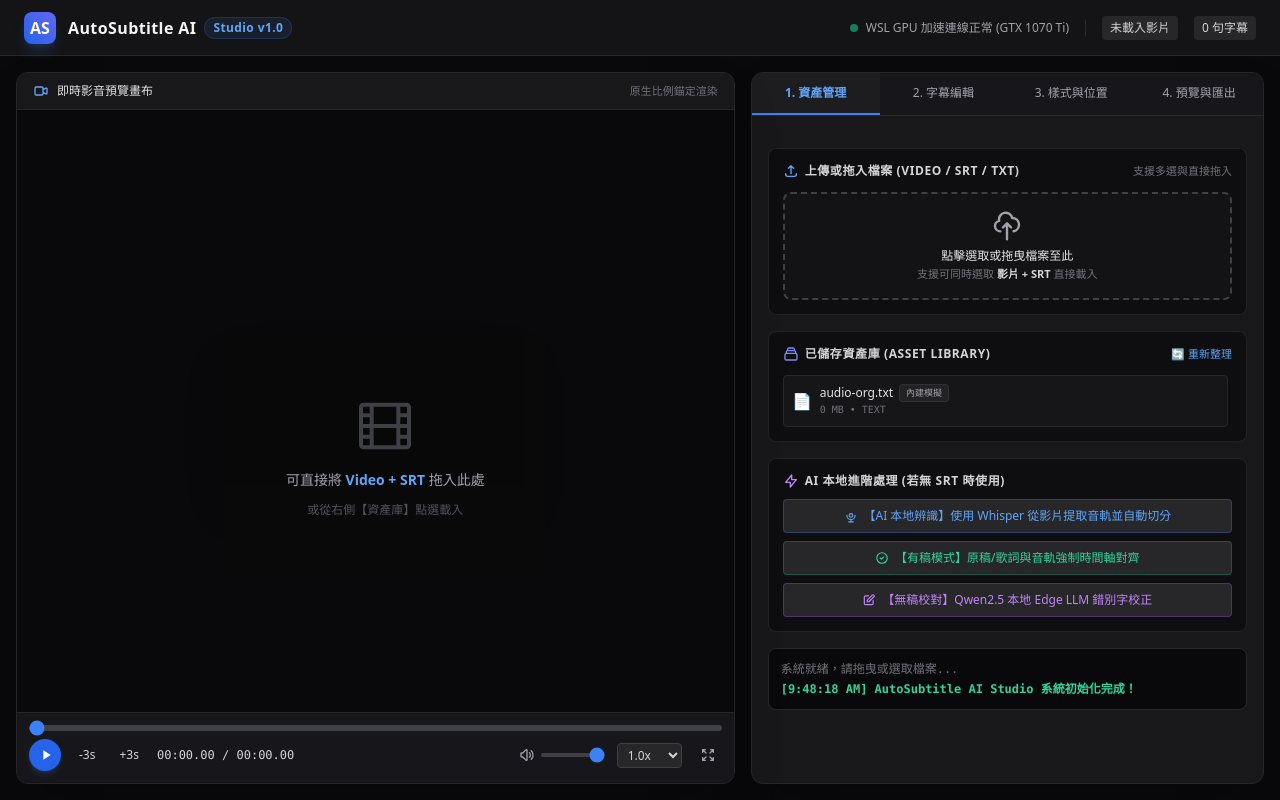
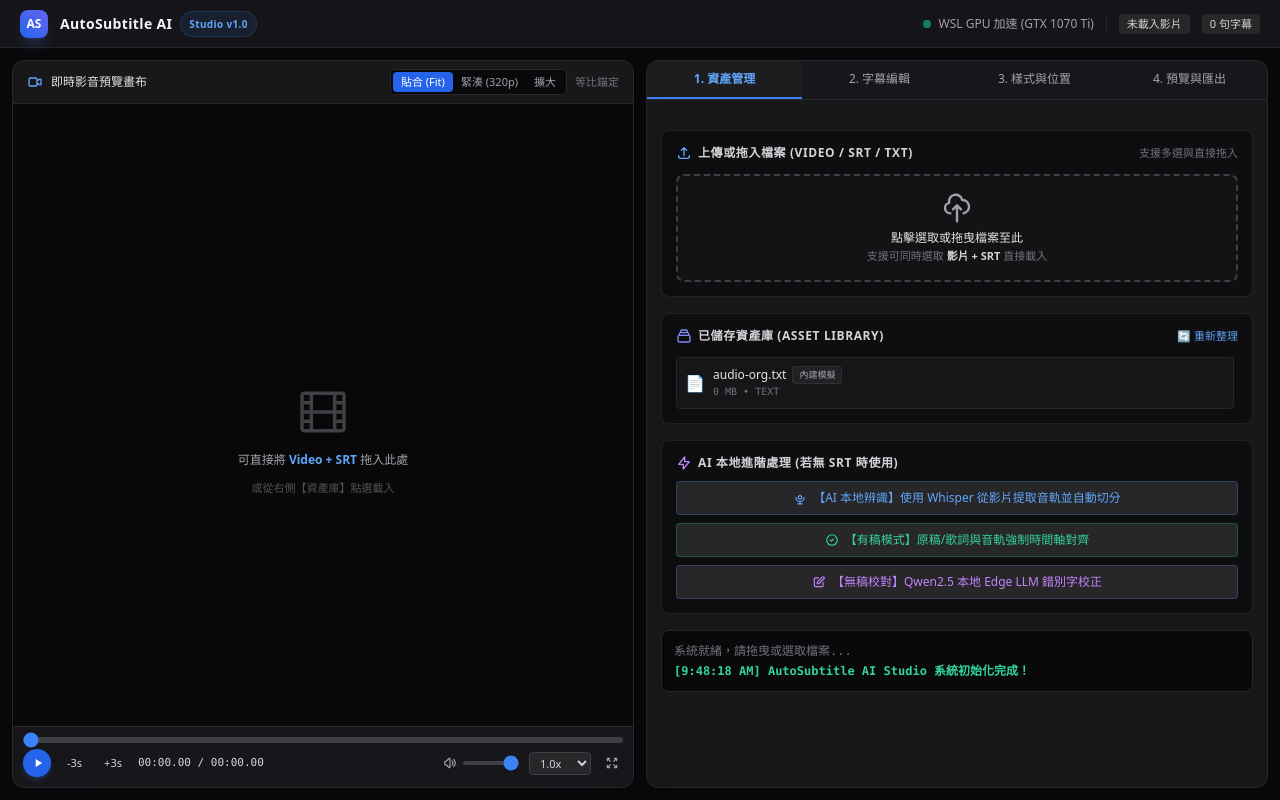
Before and after one commit to nicko1122/auto-subtitle, a FastAPI app: page / in a window 1280 px wide. Run offline with FastAPI, Linux system fonts and the light colour scheme; some libraries are stand-ins or nearby versions.

Commit message:
fix: optimize studio layout sizing with 50/50 balanced split, bounded viewport, and preview size controls

```diff
--- a/src/web/static/app.js
+++ b/src/web/static/app.js
@@ -43,6 +43,10 @@ const state = {
 // DOM 元素引用
 const el = {
   video: document.getElementById("main-video"),
+  videoStage: document.getElementById("video-stage"),
+  btnScaleFit: document.getElementById("btn-scale-fit"),
+  btnScaleCompact: document.getElementById("btn-scale-compact"),
+  btnScaleLarge: document.getElementById("btn-scale-large"),
   placeholder: document.getElementById("video-placeholder"),
   leftPanel: document.getElementById("left-video-panel"),
   dragDropOverlay: document.getElementById("drag-drop-overlay"),
@@ -200,11 +204,56 @@ function initPlayer() {
     el.videoResolutionPill.textContent = `${state.video.width}x${state.video.height}${ratioDesc}`;
     el.videoResolutionPill.classList.remove("hidden");
     el.placeholder.classList.add("hidden");
+
+    // 若為直式短影音（寬度小於 600px，如 448x768 等小解析度），自適應縮減預設字級與邊距，防止字體過大爆框
+    if (state.video.width < 600 && state.style.font_size > 26) {
+      state.style.font_size = 22;
+      el.sliderFontSize.value = 22;
+      el.valFontSize.textContent = "22px";
+      state.style.padding_left = 16;
+      state.style.padding_right = 16;
+      el.inputPadLeft.value = 16;
+      el.inputPadRight.value = 16;
+    }
+
     updateSummary();
 
     // 重新計算字型與座標縮放比，確保預覽與實體影片原樣 100% 貼合
     applySubtitleStyleToOverlay();
   });
+
+  // 畫面大小切換 (Fit, Compact, Large)
+  function setPreviewSize(mode) {
+    if (!el.btnScaleFit) return;
+    el.btnScaleFit.className = "px-2 py-0.5 rounded text-zinc-400 hover:text-white transition";
+    el.btnScaleCompact.className = "px-2 py-0.5 rounded text-zinc-400 hover:text-white transition";
+    el.btnScaleLarge.className = "px-2 py-0.5 rounded text-zinc-400 hover:text-white transition";
+
+    el.videoStage.classList.remove("max-h-full", "max-h-[300px]", "max-h-[560px]");
+    el.video.classList.remove("max-h-full", "max-h-[300px]", "max-h-[560px]");
+
+    if (mode === "compact") {
+      el.btnScaleCompact.className = "px-2 py-0.5 rounded bg-blue-600 text-white font-medium transition";
+      el.videoStage.classList.add("max-h-[300px]");
+      el.video.classList.add("max-h-[300px]");
+    } else if (mode === "large") {
+      el.btnScaleLarge.className = "px-2 py-0.5 rounded bg-blue-600 text-white font-medium transition";
+      el.videoStage.classList.add("max-h-[560px]");
+      el.video.classList.add("max-h-[560px]");
+    } else {
+      el.btnScaleFit.className = "px-2 py-0.5 rounded bg-blue-600 text-white font-medium transition";
+      el.videoStage.classList.add("max-h-full");
+      el.video.classList.add("max-h-full");
+    }
+
+    setTimeout(() => {
+      applySubtitleStyleToOverlay();
+    }, 50);
+  }
+
+  if (el.btnScaleFit) el.btnScaleFit.addEventListener("click", () => setPreviewSize("fit"));
+  if (el.btnScaleCompact) el.btnScaleCompact.addEventListener("click", () => setPreviewSize("compact"));
+  if (el.btnScaleLarge) el.btnScaleLarge.addEventListener("click", () => setPreviewSize("large"));
 
   // 監聽視窗或影片尺寸變更，即時維持等比錨定
   if (window.ResizeObserver) {
--- a/src/web/templates/index.html
+++ b/src/web/templates/index.html
@@ -37,68 +37,74 @@
     }
   </style>
 </head>
-<body class="bg-zinc-950 text-zinc-100 min-h-screen flex flex-col font-sans antialiased">
+<body class="bg-zinc-950 text-zinc-100 h-screen overflow-hidden flex flex-col font-sans antialiased">
 
   <!-- 頂部導航列 -->
-  <header class="h-14 border-b border-zinc-800 bg-zinc-900/80 backdrop-blur px-6 flex items-center justify-between sticky top-0 z-30">
+  <header class="h-12 border-b border-zinc-800 bg-zinc-900/90 backdrop-blur px-5 flex items-center justify-between shrink-0 z-30">
     <div class="flex items-center space-x-3">
-      <div class="w-8 h-8 rounded-lg bg-gradient-to-tr from-blue-600 to-indigo-500 flex items-center justify-center font-bold text-white shadow-lg shadow-blue-500/20">
+      <div class="w-7 h-7 rounded-lg bg-gradient-to-tr from-blue-600 to-indigo-500 flex items-center justify-center font-bold text-xs text-white shadow-lg shadow-blue-500/20">
         AS
       </div>
       <div>
-        <h1 class="text-base font-semibold tracking-wide flex items-center gap-2">
+        <h1 class="text-sm font-semibold tracking-wide flex items-center gap-2">
           AutoSubtitle AI
-          <span class="text-xs px-2 py-0.5 rounded-full bg-blue-500/10 text-blue-400 border border-blue-500/20">Studio v1.0</span>
+          <span class="text-[10px] px-2 py-0.5 rounded-full bg-blue-500/10 text-blue-400 border border-blue-500/20">Studio v1.0</span>
         </h1>
       </div>
     </div>
 
-    <div class="flex items-center space-x-4 text-xs text-zinc-400">
+    <div class="flex items-center space-x-3 text-xs text-zinc-400">
       <div class="flex items-center space-x-2">
         <span class="w-2 h-2 rounded-full bg-emerald-500 animate-pulse"></span>
-        <span id="system-status">WSL GPU 加速連線正常 (GTX 1070 Ti)</span>
+        <span id="system-status" class="hidden sm:inline">WSL GPU 加速 (GTX 1070 Ti)</span>
       </div>
-      <div class="h-4 w-px bg-zinc-800"></div>
-      <div id="active-media-badge" class="px-2 py-1 bg-zinc-800 rounded text-zinc-300">未載入影片</div>
-      <div id="segment-count-badge" class="px-2 py-1 bg-zinc-800 rounded text-zinc-300">0 句字幕</div>
+      <div class="h-3.5 w-px bg-zinc-800"></div>
+      <div id="active-media-badge" class="px-2 py-0.5 bg-zinc-800 rounded text-zinc-300 text-[11px]">未載入影片</div>
+      <div id="segment-count-badge" class="px-2 py-0.5 bg-zinc-800 rounded text-zinc-300 text-[11px]">0 句字幕</div>
     </div>
   </header>
 
-  <!-- 主內容區：左右分欄 -->
-  <main class="flex-1 flex overflow-hidden p-4 gap-4 max-w-[1920px] mx-auto w-full">
+  <!-- 主內容區：左右對等分欄 (緊湊滿版設計，無頁面滾動) -->
+  <main class="flex-1 min-h-0 flex overflow-hidden p-3 gap-3 max-w-[1920px] mx-auto w-full">
 
-    <!-- 【左欄】影片播放器佔位與即時字幕預覽區 (佔 7/12 或 55%) -->
-    <section id="left-video-panel" class="w-7/12 flex flex-col bg-zinc-900 border border-zinc-800 rounded-xl overflow-hidden shadow-2xl relative">
+    <!-- 【左欄】影片播放器佔位與即時字幕預覽區 (佔 1/2，依視窗自適應貼合) -->
+    <section id="left-video-panel" class="w-1/2 flex flex-col bg-zinc-900 border border-zinc-800 rounded-xl overflow-hidden shadow-2xl relative h-full min-h-0">
 
       <!-- 拖曳覆蓋提示層 (Drag & Drop Glow Overlay) -->
       <div id="drag-drop-overlay" class="absolute inset-0 z-40 bg-blue-950/80 backdrop-blur-sm border-2 border-dashed border-blue-400 flex flex-col items-center justify-center text-blue-200 hidden pointer-events-none transition-all">
-        <svg class="w-16 h-16 text-blue-400 mb-3 animate-bounce" fill="none" stroke="currentColor" viewBox="0 0 24 24"><path stroke-linecap="round" stroke-linejoin="round" stroke-width="2" d="M7 16a4 4 0 01-.88-7.903A5 5 0 1115.9 6L16 6a5 5 0 011 9.9M15 13l-3-3m0 0l-3 3m3-3v12"/></svg>
-        <p class="text-base font-semibold">放開檔案以直接載入</p>
+        <svg class="w-14 h-14 text-blue-400 mb-2 animate-bounce" fill="none" stroke="currentColor" viewBox="0 0 24 24"><path stroke-linecap="round" stroke-linejoin="round" stroke-width="2" d="M7 16a4 4 0 01-.88-7.903A5 5 0 1115.9 6L16 6a5 5 0 011 9.9M15 13l-3-3m0 0l-3 3m3-3v12"/></svg>
+        <p class="text-sm font-semibold">放開檔案以直接載入</p>
         <p class="text-xs text-blue-300/80 mt-1">支援同時丟入 Video 影片 + SRT 字幕檔！</p>
       </div>
 
       <!-- 影片頂部資訊條 -->
-      <div class="px-4 py-2.5 border-b border-zinc-800 flex items-center justify-between bg-zinc-900/60 text-xs">
-        <div class="flex items-center gap-2">
-          <svg class="w-4 h-4 text-blue-400" fill="none" stroke="currentColor" viewBox="0 0 24 24"><path stroke-linecap="round" stroke-linejoin="round" stroke-width="2" d="M15 10l4.553-2.276A1 1 0 0121 8.618v6.764a1 1 0 01-1.447.894L15 14M5 18h8a2 2 0 002-2V8a2 2 0 00-2-2H5a2 2 0 00-2 2v8a2 2 0 002 2z"/></svg>
-          <span id="video-filename" class="font-medium text-zinc-200">即時影音預覽畫布</span>
-          <span id="video-resolution-pill" class="text-xs px-2 py-0.5 rounded bg-zinc-800 text-zinc-300 font-mono hidden"></span>
+      <div class="px-3.5 py-2 border-b border-zinc-800 flex items-center justify-between bg-zinc-900/80 text-xs shrink-0">
+        <div class="flex items-center gap-2 min-w-0">
+          <svg class="w-4 h-4 text-blue-400 shrink-0" fill="none" stroke="currentColor" viewBox="0 0 24 24"><path stroke-linecap="round" stroke-linejoin="round" stroke-width="2" d="M15 10l4.553-2.276A1 1 0 0121 8.618v6.764a1 1 0 01-1.447.894L15 14M5 18h8a2 2 0 002-2V8a2 2 0 00-2-2H5a2 2 0 00-2 2v8a2 2 0 002 2z"/></svg>
+          <span id="video-filename" class="font-medium text-zinc-200 truncate">即時影音預覽畫布</span>
+          <span id="video-resolution-pill" class="text-[10px] px-2 py-0.5 rounded bg-zinc-800 text-zinc-300 font-mono hidden shrink-0"></span>
         </div>
-        <div class="flex items-center gap-3">
-          <span class="text-zinc-500 text-[11px]">原生比例錨定渲染</span>
+        <div class="flex items-center gap-2 shrink-0">
+          <!-- 畫面大小切換鈕 -->
+          <div class="flex items-center bg-zinc-950 p-0.5 rounded border border-zinc-800 text-[11px]">
+            <button id="btn-scale-fit" class="px-2 py-0.5 rounded bg-blue-600 text-white font-medium transition" title="依視窗自動貼合最適大小">貼合 (Fit)</button>
+            <button id="btn-scale-compact" class="px-2 py-0.5 rounded text-zinc-400 hover:text-white transition" title="緊湊視圖">緊湊 (320p)</button>
+            <button id="btn-scale-large" class="px-2 py-0.5 rounded text-zinc-400 hover:text-white transition" title="擴大視圖">擴大</button>
+          </div>
+          <span class="text-zinc-500 text-[11px] hidden sm:inline">等比錨定</span>
         </div>
       </div>
 
-      <!-- 影片播放器畫布容器 (支援任何比例：橫式 16:9、直式 9:16、4:3、1:1) -->
-      <div class="flex-1 bg-zinc-950 flex items-center justify-center p-3 overflow-hidden relative" id="video-viewport">
+      <!-- 影片播放器畫布容器 (自適應縮放，絕不撐大頁面) -->
+      <div class="flex-1 min-h-0 bg-zinc-950 flex items-center justify-center p-3 overflow-hidden relative" id="video-viewport">
 
         <!-- 影片原生比例舞台 (Video Stage)：寬高 100% 貼合影片實體畫布，絕無虛擬黑邊干擾字幕！ -->
-        <div id="video-stage" class="relative inline-flex items-center justify-center max-w-full max-h-[68vh] shadow-2xl transition-all">
+        <div id="video-stage" class="relative inline-flex items-center justify-center max-w-full max-h-full shadow-2xl transition-all">
 
           <!-- HTML5 Video 元素 (保持原生寬高比，不強迫全幅變形) -->
           <video
             id="main-video"
-            class="max-w-full max-h-[68vh] block rounded bg-black"
+            class="max-w-full max-h-full block rounded bg-black object-contain transition-all"
             preload="metadata"
             playsinline
           >
@@ -113,10 +119,10 @@
           </div>
 
           <!-- 初始無影片時的佔位提示 -->
-          <div id="video-placeholder" class="absolute inset-0 flex flex-col items-center justify-center bg-zinc-950/90 text-zinc-500 gap-3 min-w-[320px] min-h-[240px]">
-            <svg class="w-16 h-16 stroke-current text-zinc-700" fill="none" viewBox="0 0 24 24"><path stroke-linecap="round" stroke-linejoin="round" stroke-width="1.5" d="M7 4v16M17 4v16M3 8h4m10 0h4M3 12h18M3 16h4m10 0h4M4 20h16a1 1 0 001-1V5a1 1 0 00-1-1H4a1 1 0 00-1 1v14a1 1 0 001 1z"/></svg>
-            <p class="text-sm font-medium text-zinc-400">可直接將 <span class="text-blue-400 font-semibold">Video + SRT</span> 拖入此處</p>
-            <p class="text-xs text-zinc-600">或從右側【資產庫】點選載入</p>
+          <div id="video-placeholder" class="absolute inset-0 flex flex-col items-center justify-center bg-zinc-950/90 text-zinc-500 gap-3 min-w-[280px] min-h-[200px]">
+            <svg class="w-14 h-14 stroke-current text-zinc-700" fill="none" viewBox="0 0 24 24"><path stroke-linecap="round" stroke-linejoin="round" stroke-width="1.5" d="M7 4v16M17 4v16M3 8h4m10 0h4M3 12h18M3 16h4m10 0h4M4 20h16a1 1 0 001-1V5a1 1 0 00-1-1H4a1 1 0 00-1 1v14a1 1 0 001 1z"/></svg>
+            <p class="text-xs font-medium text-zinc-400">可直接將 <span class="text-blue-400 font-semibold">Video + SRT</span> 拖入此處</p>
+            <p class="text-[11px] text-zinc-600">或從右側【資產庫】點選載入</p>
           </div>
 
         </div>
@@ -124,7 +130,7 @@
       </div>
 
       <!-- 播放器自訂控制面板 (Play, Pause, Scrubber, Time, Volume) -->
-      <div class="p-3 border-t border-zinc-800 bg-zinc-900/90 flex flex-col gap-2">
+      <div class="p-2.5 border-t border-zinc-800 bg-zinc-900/90 flex flex-col gap-1.5 shrink-0">
         <!-- 時間軌進度條 -->
         <div class="flex items-center gap-2">
           <input
@@ -140,31 +146,31 @@
 
         <!-- 控制按鈕組 -->
         <div class="flex items-center justify-between text-xs">
-          <div class="flex items-center gap-3">
+          <div class="flex items-center gap-2.5">
             <!-- 播放/暫停按鈕 -->
-            <button id="btn-play-pause" class="w-8 h-8 rounded-full bg-blue-600 hover:bg-blue-500 text-white flex items-center justify-center transition shadow-md shadow-blue-500/20">
-              <svg id="icon-play" class="w-4 h-4 ml-0.5" fill="currentColor" viewBox="0 0 24 24"><path d="M8 5v14l11-7z"/></svg>
-              <svg id="icon-pause" class="w-4 h-4 hidden" fill="currentColor" viewBox="0 0 24 24"><path d="M6 19h4V5H6v14zm8-14v14h4V5h-4z"/></svg>
+            <button id="btn-play-pause" class="w-7 h-7 rounded-full bg-blue-600 hover:bg-blue-500 text-white flex items-center justify-center transition shadow-md shadow-blue-500/20">
+              <svg id="icon-play" class="w-3.5 h-3.5 ml-0.5" fill="currentColor" viewBox="0 0 24 24"><path d="M8 5v14l11-7z"/></svg>
+              <svg id="icon-pause" class="w-3.5 h-3.5 hidden" fill="currentColor" viewBox="0 0 24 24"><path d="M6 19h4V5H6v14zm8-14v14h4V5h-4z"/></svg>
             </button>
 
             <!-- 前進/後退 3 秒 -->
-            <button id="btn-seek-backward" class="p-1.5 hover:bg-zinc-800 rounded text-zinc-300" title="倒退 3 秒 (鍵盤 J 或 左箭頭)">-3s</button>
-            <button id="btn-seek-forward" class="p-1.5 hover:bg-zinc-800 rounded text-zinc-300" title="快進 3 秒 (鍵盤 L 或 右箭頭)">+3s</button>
+            <button id="btn-seek-backward" class="px-1.5 py-1 hover:bg-zinc-800 rounded text-zinc-300 text-[11px]" title="倒退 3 秒 (鍵盤 J 或 左箭頭)">-3s</button>
+            <button id="btn-seek-forward" class="px-1.5 py-1 hover:bg-zinc-800 rounded text-zinc-300 text-[11px]" title="快進 3 秒 (鍵盤 L 或 右箭頭)">+3s</button>
 
             <!-- 時間戳記顯示 -->
-            <div class="font-mono text-zinc-300">
+            <div class="font-mono text-zinc-300 text-[11px]">
               <span id="time-current">00:00.00</span> / <span id="time-duration">00:00.00</span>
             </div>
           </div>
 
           <!-- 右側工具：音量、倍速與全螢幕 -->
-          <div class="flex items-center gap-3">
+          <div class="flex items-center gap-2.5">
             <div class="flex items-center gap-1.5">
-              <svg class="w-4 h-4 text-zinc-400" fill="none" stroke="currentColor" viewBox="0 0 24 24"><path stroke-linecap="round" stroke-linejoin="round" stroke-width="2" d="M15.536 8.464a5 5 0 010 7.072m2.828-9.9a9 9 0 010 12.728M5.586 15H4a1 1 0 01-1-1v-4a1 1 0 011-1h1.586l4.707-4.707C10.923 3.663 12 4.109 12 5v14c0 .891-1.077 1.337-1.707.707L5.586 15z"/></svg>
-              <input type="range" id="volume-slider" min="0" max="1" step="0.05" value="1" class="w-16 h-1 bg-zinc-700 rounded appearance-none cursor-pointer accent-blue-500">
+              <svg class="w-3.5 h-3.5 text-zinc-400" fill="none" stroke="currentColor" viewBox="0 0 24 24"><path stroke-linecap="round" stroke-linejoin="round" stroke-width="2" d="M15.536 8.464a5 5 0 010 7.072m2.828-9.9a9 9 0 010 12.728M5.586 15H4a1 1 0 01-1-1v-4a1 1 0 011-1h1.586l4.707-4.707C10.923 3.663 12 4.109 12 5v14c0 .891-1.077 1.337-1.707.707L5.586 15z"/></svg>
+              <input type="range" id="volume-slider" min="0" max="1" step="0.05" value="1" class="w-14 h-1 bg-zinc-700 rounded appearance-none cursor-pointer accent-blue-500">
             </div>
 
-            <select id="playback-speed" class="bg-zinc-800 text-zinc-300 border border-zinc-700 rounded px-1.5 py-0.5 text-xs">
+            <select id="playback-speed" class="bg-zinc-800 text-zinc-300 border border-zinc-700 rounded px-1.5 py-0.5 text-[11px]">
               <option value="0.5">0.5x</option>
               <option value="0.75">0.75x</option>
               <option value="1" selected>1.0x</option>
@@ -173,8 +179,8 @@
               <option value="2">2.0x</option>
             </select>
 
-            <button id="btn-fullscreen" class="p-1.5 hover:bg-zinc-800 rounded text-zinc-400 hover:text-white" title="全螢幕">
-              <svg class="w-4 h-4" fill="none" stroke="currentColor" viewBox="0 0 24 24"><path stroke-linecap="round" stroke-linejoin="round" stroke-width="2" d="M4 8V4m0 0h4M4 4l5 5m11-1V4m0 0h-4m4 0l-5 5M4 16v4m0 0h4m-4 0l5-5m11 5l-5-5m5 5v-4m0 4h-4"/></svg>
+            <button id="btn-fullscreen" class="p-1 hover:bg-zinc-800 rounded text-zinc-400 hover:text-white" title="全螢幕">
+              <svg class="w-3.5 h-3.5" fill="none" stroke="currentColor" viewBox="0 0 24 24"><path stroke-linecap="round" stroke-linejoin="round" stroke-width="2" d="M4 8V4m0 0h4M4 4l5 5m11-1V4m0 0h-4m4 0l-5 5M4 16v4m0 0h4m-4 0l5-5m11 5l-5-5m5 5v-4m0 4h-4"/></svg>
             </button>
           </div>
         </div>
@@ -183,27 +189,27 @@
     </section>
 
 
-    <!-- 【右欄】多 Tab 功能控制台 (佔 5/12 或 45%) -->
-    <section class="w-5/12 flex flex-col bg-zinc-900 border border-zinc-800 rounded-xl overflow-hidden shadow-2xl">
+    <!-- 【右欄】多 Tab 功能控制台 (佔 1/2，高密度排版與獨立滾動) -->
+    <section class="w-1/2 flex flex-col bg-zinc-900 border border-zinc-800 rounded-xl overflow-hidden shadow-2xl h-full min-h-0">
 
       <!-- Tab 頁籤標題列 -->
-      <div class="flex border-b border-zinc-800 bg-zinc-900/90 text-xs font-medium">
-        <button data-tab="tab-assets" class="tab-btn flex-1 py-3 px-3 text-center border-b-2 border-blue-500 text-blue-400 font-semibold bg-zinc-800/40 transition">
+      <div class="flex border-b border-zinc-800 bg-zinc-900/90 text-xs font-medium shrink-0">
+        <button data-tab="tab-assets" class="tab-btn flex-1 py-2.5 px-3 text-center border-b-2 border-blue-500 text-blue-400 font-semibold bg-zinc-800/40 transition">
           1. 資產管理
         </button>
-        <button data-tab="tab-editor" class="tab-btn flex-1 py-3 px-3 text-center border-b-2 border-transparent text-zinc-400 hover:text-zinc-200 transition">
+        <button data-tab="tab-editor" class="tab-btn flex-1 py-2.5 px-3 text-center border-b-2 border-transparent text-zinc-400 hover:text-zinc-200 transition">
           2. 字幕編輯
         </button>
-        <button data-tab="tab-style" class="tab-btn flex-1 py-3 px-3 text-center border-b-2 border-transparent text-zinc-400 hover:text-zinc-200 transition">
+        <button data-tab="tab-style" class="tab-btn flex-1 py-2.5 px-3 text-center border-b-2 border-transparent text-zinc-400 hover:text-zinc-200 transition">
           3. 樣式與位置
         </button>
-        <button data-tab="tab-export" class="tab-btn flex-1 py-3 px-3 text-center border-b-2 border-transparent text-zinc-400 hover:text-zinc-200 transition">
+        <button data-tab="tab-export" class="tab-btn flex-1 py-2.5 px-3 text-center border-b-2 border-transparent text-zinc-400 hover:text-zinc-200 transition">
           4. 預覽與匯出
         </button>
       </div>
 
-      <!-- Tab 內容容器 -->
-      <div class="flex-1 overflow-y-auto p-4 space-y-4">
+      <!-- Tab 內容容器 (獨立垂直捲動) -->
+      <div class="flex-1 min-h-0 overflow-y-auto p-3.5 space-y-3.5">
 
         <!-- ======================= TAB 1: 資產管理 UI ======================= -->
         <div id="tab-assets" class="tab-pane space-y-4">
@@ -329,7 +335,7 @@
           </div>
 
           <!-- 逐句時間軸編輯清單 -->
-          <div id="segment-list-container" class="space-y-2 max-h-[55vh] overflow-y-auto pr-1">
+          <div id="segment-list-container" class="space-y-2 pr-1">
             <div class="text-center py-10 text-xs text-zinc-500">
               尚無字幕資料，可直接拖入 SRT 或至【資產管理】載入
             </div>
```
